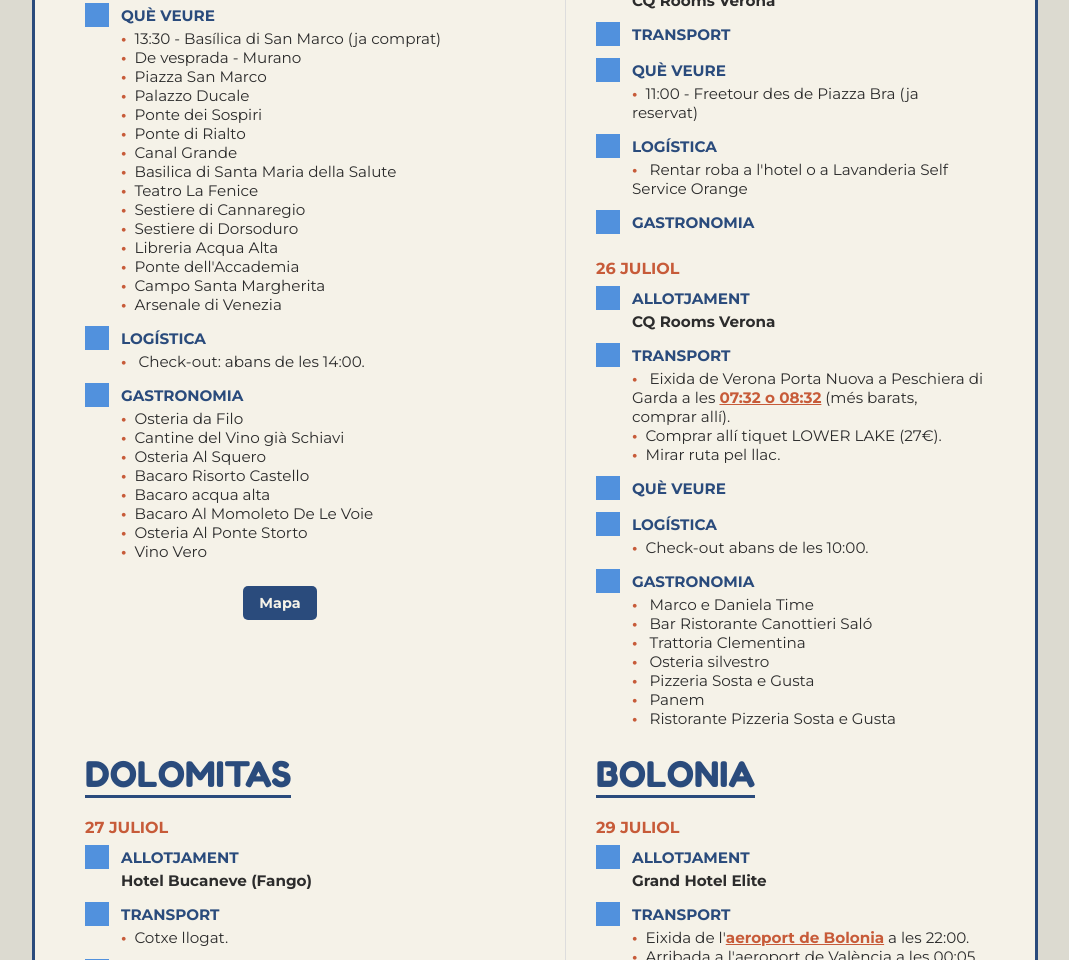
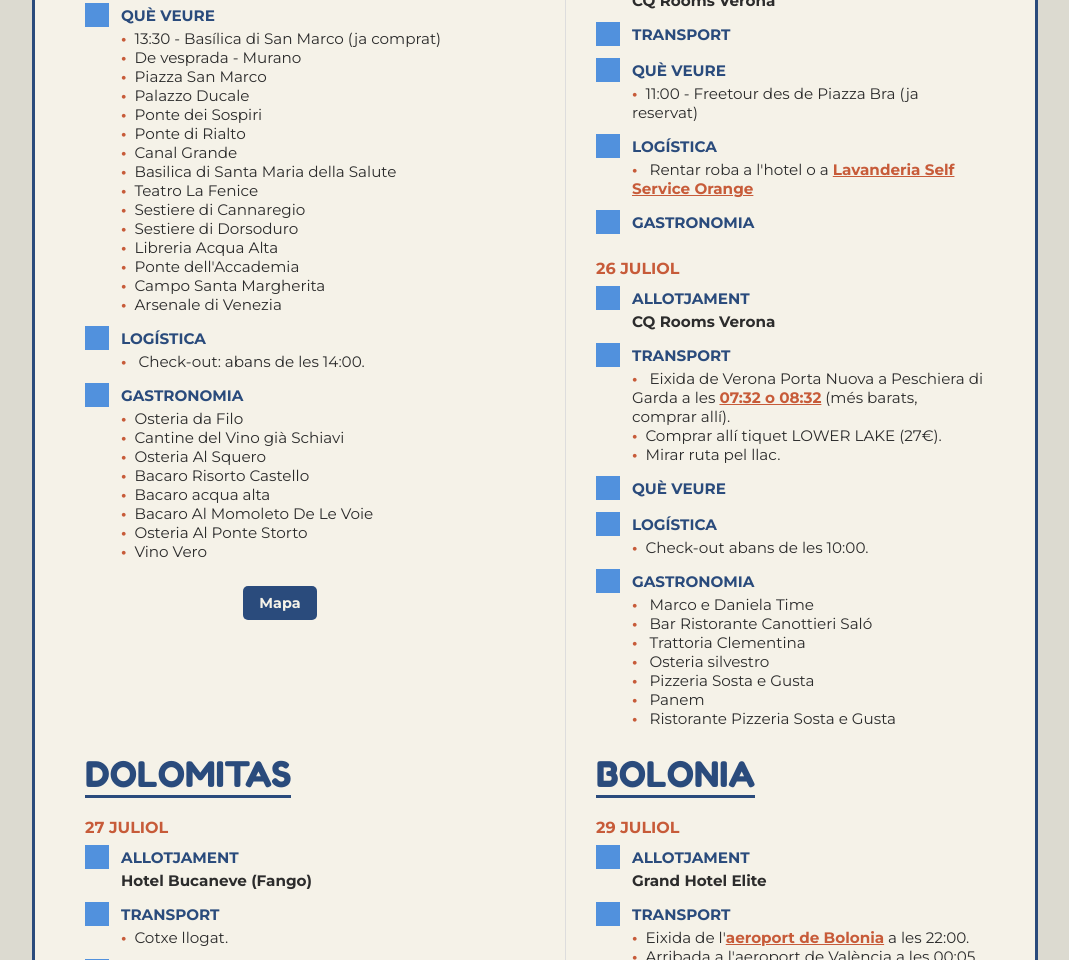
Before and after one commit to alborgar/italia, a plain HTML site: page index.html in a window 1280 px wide. Shown: the part 1233-2193 px from the top of the page, without its empty margins (105-1174 px from the left). Drawn offline with Linux system fonts and the light colour scheme; grey boxes are pictures that could not be loaded.

Commit message:
Update index.html

```diff
--- a/index.html
+++ b/index.html
@@ -247,7 +247,7 @@
                 </div>
                 <div class="item-line"><img src="https://cdn-icons-png.flaticon.com/512/64/64673.png" class="icon"><strong>LOGÍSTICA</strong></div>
                 <div class="item-content">
-                    <span class="dot">•</span> Rentar roba a l'hotel o a <a href="https://maps.app.goo.gl/sKQBTULTk5muPRVz8" target="_blank"></a>Lavanderia Self Service Orange</a>
+                    <span class="dot">•</span> Rentar roba a l'hotel o a <a href="https://maps.app.goo.gl/sKQBTULTk5muPRVz8" target="_blank">Lavanderia Self Service Orange</a>
 
                 </div>
                 <div class="item-line"><img src="https://cdn-icons-png.flaticon.com/128/685/685352.png" class="icon"><strong>GASTRONOMIA</strong></div>
```
